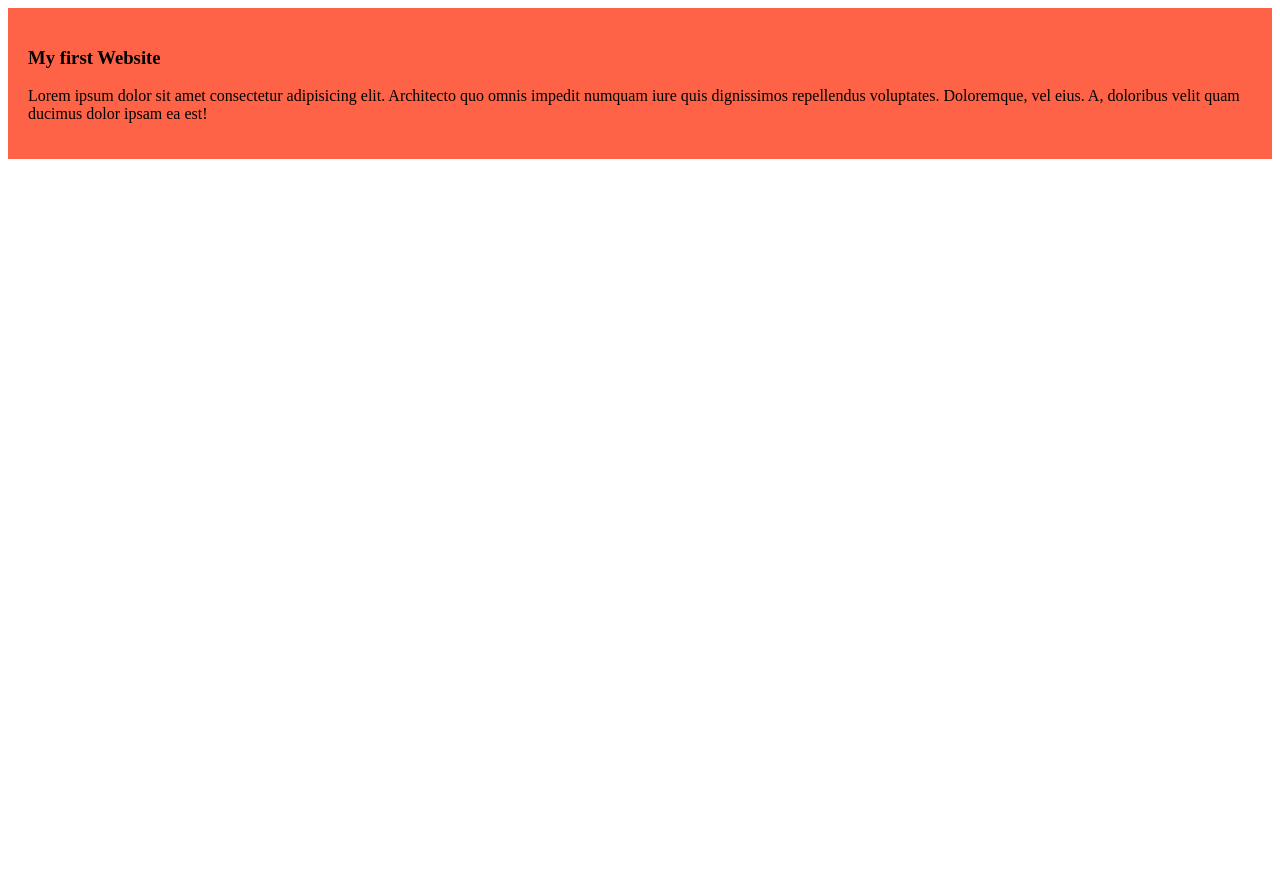
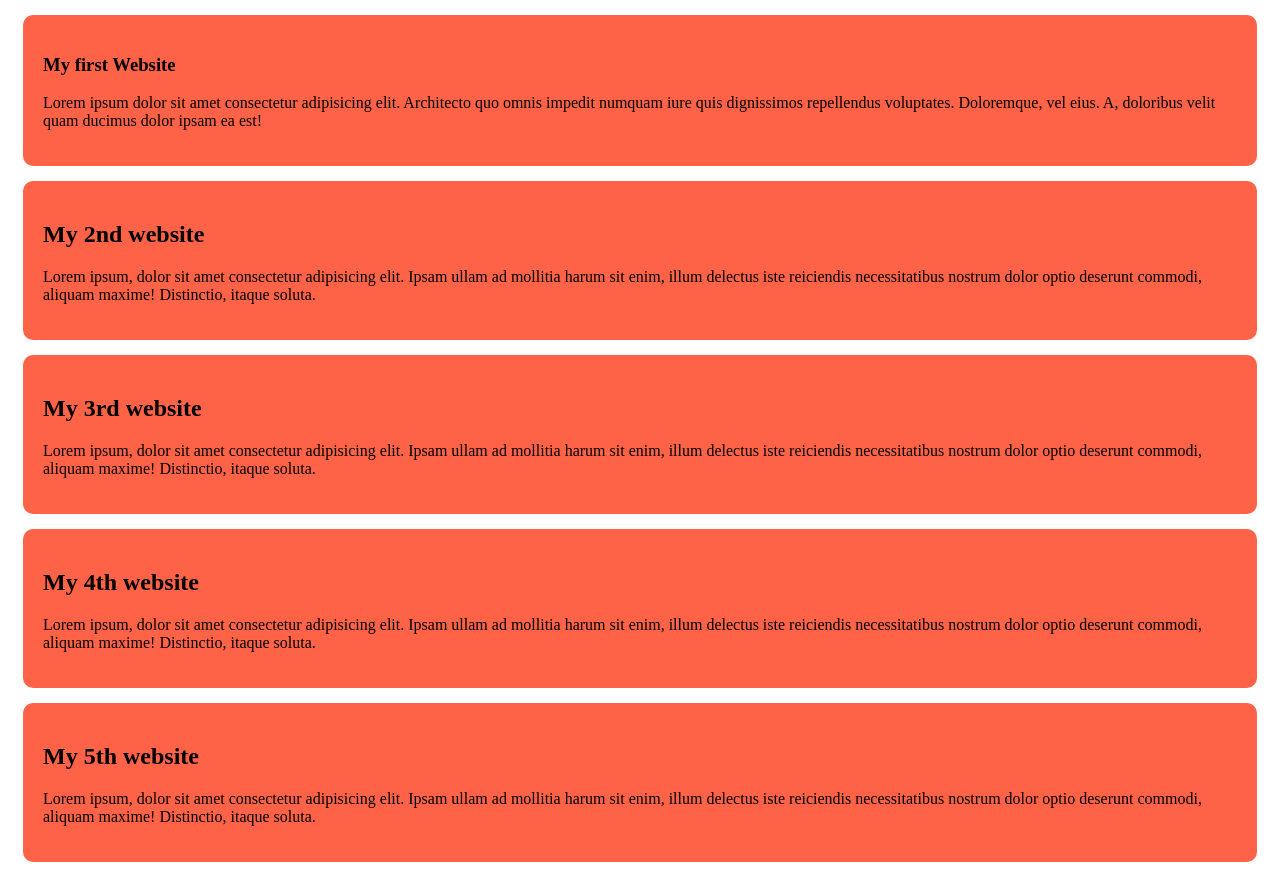
Before and after one commit to mahid-99/my-simple-website, a plain HTML site: page index.html in a window 1280 px wide. Before the commit the page ends 800 px from the top, so only its background shows below. Drawn offline with Linux system fonts and the light colour scheme.

Commit message:
added the first 2nd 3rd 4th 5th blog

```diff
--- a/index.html
+++ b/index.html
@@ -12,6 +12,23 @@
         <h3> My first Website</h3>
         <p> Lorem ipsum dolor sit amet consectetur adipisicing elit. Architecto quo omnis impedit numquam iure quis dignissimos repellendus voluptates. Doloremque, vel eius. A, doloribus velit quam ducimus dolor ipsam ea est!</p>
     </div>
+    <div>
+        <h2> My 2nd website</h2>
+        <p> Lorem ipsum, dolor sit amet consectetur adipisicing elit. Ipsam ullam ad mollitia harum sit enim, illum delectus iste reiciendis necessitatibus nostrum dolor optio deserunt commodi, aliquam maxime! Distinctio, itaque soluta.</p>
+    </div>
+    <div>
+        <h2> My 3rd website</h2>
+        <p> Lorem ipsum, dolor sit amet consectetur adipisicing elit. Ipsam ullam ad mollitia harum sit enim, illum delectus iste reiciendis necessitatibus nostrum dolor optio deserunt commodi, aliquam maxime! Distinctio, itaque soluta.</p>
+    </div>
+    <div>
+        <h2> My 4th website</h2>
+        <p> Lorem ipsum, dolor sit amet consectetur adipisicing elit. Ipsam ullam ad mollitia harum sit enim, illum delectus iste reiciendis necessitatibus nostrum dolor optio deserunt commodi, aliquam maxime! Distinctio, itaque soluta.</p>
+    </div>
+    <div>
+        <h2> My 5th  website</h2>
+        <p> Lorem ipsum, dolor sit amet consectetur adipisicing elit. Ipsam ullam ad mollitia harum sit enim, illum delectus iste reiciendis necessitatibus nostrum dolor optio deserunt commodi, aliquam maxime! Distinctio, itaque soluta.</p>
+    </div>
+
 
 
 
--- a/styles/blog.css
+++ b/styles/blog.css
@@ -1,4 +1,6 @@
 div{
     background-color: tomato;
     padding: 20px;
+    margin: 15px;
+    border-radius: 10px;
 }
```
